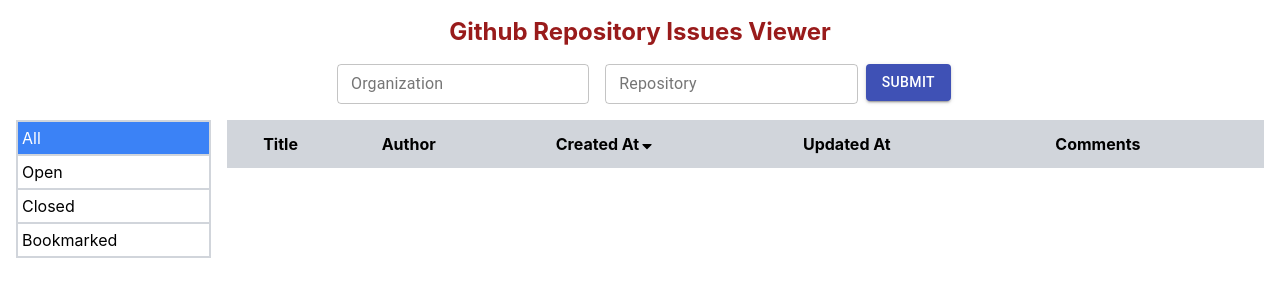
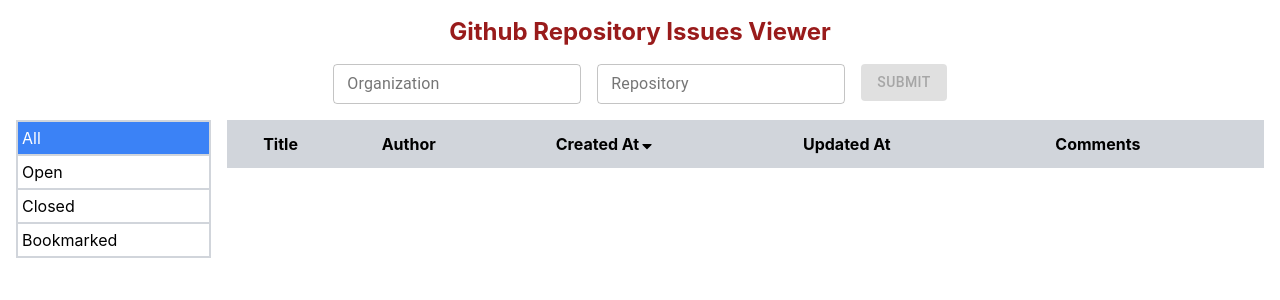
Before and after one commit to alobikov/github-issues, a React (Create React App) app: page / in a window 1280 px wide. Shown: the top 300 px of the page. Built offline with nearby package versions, Linux system fonts and the light colour scheme.

Commit message:
add validation to InputForm

```diff
--- a/src/App.tsx
+++ b/src/App.tsx
@@ -5,14 +5,13 @@
 import { TableBody } from "./components/TableBody";
 import { Paginator } from "./components/Paginator";
 import { IssueDataFromServer } from "./types/issue";
-import { OrgRepoInputForm } from "./components/OrgRepoInputForm";
 import { getIssues, getIssuesByIds, IRepository } from "./services/issuesData";
 import { PAGE_SIZE } from "./config/appSettings";
 import { sortBy } from "./utils/sort";
 import { BookmarksType } from "./types/types";
 import { LinearProgress } from "@material-ui/core";
-import { FaLessThanEqual } from "react-icons/fa";
 import { loadFromStorage, saveToStorage } from "./services/localStorage";
+import { InputForm } from "./components/InputForm";
 
 const filterGroupItems = [
   { title: "All", state: "all" },
@@ -162,7 +161,7 @@
           Github Repository Issues Viewer
         </h1>
       </header>
-      <OrgRepoInputForm onChange={handleRepoInput} disabled={loading} />
+      <InputForm onChange={handleRepoInput} disabled={loading} />
       <div className="grid grid-cols-12 gap-4">
         <div className="col-span-2">
           <ListGroup
--- /dev/null
+++ b/src/components/InputForm.tsx
@@ -0,0 +1,65 @@
+import { TextField, Button } from "@material-ui/core";
+import { useFormControls } from "../utils/hooks";
+
+interface OrgRepoInputFormProps {
+  disabled: boolean;
+  onChange({ repo, org }: { repo: string; org: string }): void;
+}
+
+const inputFieldValues = [
+  {
+    name: "org",
+    label: "Organization",
+    id: "org",
+  },
+  {
+    name: "repo",
+    label: "Repository",
+    id: "repo",
+  },
+];
+
+export const InputForm = ({ onChange, disabled }: OrgRepoInputFormProps) => {
+  const { values, handleInputValue, handleFormSubmit, formIsValid, errors } =
+    useFormControls();
+
+  const handleSubmit = (event: React.SyntheticEvent) => {
+    event.preventDefault();
+    onChange(values);
+  };
+
+  return (
+    <div className="flex justify-center mb-4">
+      <form onSubmit={handleSubmit} className="flex gap-4">
+        {inputFieldValues.map((inputFieldValue, index) => {
+          return (
+            <TextField
+              key={index}
+              variant="outlined"
+              size="small"
+              onBlur={handleInputValue}
+              onChange={handleInputValue}
+              name={inputFieldValue.name}
+              label={inputFieldValue.label}
+              autoComplete="none"
+              {...(errors[inputFieldValue.name] && {
+                error: true,
+                helperText: errors[inputFieldValue.name],
+              })}
+            />
+          );
+        })}
+        <div>
+          <Button
+            type="submit"
+            variant="contained"
+            color="primary"
+            disabled={!formIsValid() || disabled}
+          >
+            Submit
+          </Button>
+        </div>
+      </form>
+    </div>
+  );
+};
--- a/src/components/OrgRepoInputForm.tsx
+++ /dev/null
@@ -1,85 +0,0 @@
-import React from "react";
-import { createStyles, makeStyles, Theme } from "@material-ui/core/styles";
-import { TextField, Button } from "@material-ui/core";
-
-interface OrgRepoInputFormProps {
-  disabled: boolean;
-  onChange({ repo, org }: { repo: string; org: string }): void;
-}
-
-const useStyles = makeStyles((theme: Theme) =>
-  createStyles({
-    root: {
-      display: "flex",
-      flexWrap: "wrap",
-      justifyContent: "center",
-      paddingBottom: theme.spacing(2),
-    },
-    textField: {
-      marginLeft: theme.spacing(1),
-      marginRight: theme.spacing(1),
-      width: "25ch",
-    },
-  })
-);
-
-export const OrgRepoInputForm = ({
-  onChange,
-  disabled,
-}: OrgRepoInputFormProps) => {
-  const classes = useStyles();
-  const [input, setInput] = React.useState({ repo: "", org: "" });
-
-  const handleSubmit = (event: React.SyntheticEvent) => {
-    event.preventDefault();
-    console.log("submit");
-    onChange(input);
-  };
-
-  const handleChange = (event: React.ChangeEvent<HTMLInputElement>) => {
-    setInput({ ...input, [event.target.id]: event.target.value });
-  };
-
-  return (
-    <>
-      <div className={classes.root}>
-        <form
-          onSubmit={handleSubmit}
-          className=""
-          noValidate
-          autoComplete="off"
-        >
-          <TextField
-            id="org"
-            label="Organization"
-            variant="outlined"
-            size="small"
-            className={classes.textField}
-            onChange={handleChange}
-            value={input.org}
-          />
-          <TextField
-            id="repo"
-            label="Repository"
-            variant="outlined"
-            size="small"
-            className={classes.textField}
-            onChange={handleChange}
-            value={input.repo}
-          />
-          <Button
-            type="submit"
-            variant="contained"
-            color="primary"
-            disabled={disabled}
-          >
-            Submit
-          </Button>
-        </form>
-      </div>
-      {/* <div className="text-red-500 text-sm text-center">
-        Both repository and organization names needed!
-      </div> */}
-    </>
-  );
-};
--- /dev/null
+++ b/src/utils/hooks.ts
@@ -0,0 +1,60 @@
+import { useState } from "react";
+
+const initialFormValues = {
+  org: "",
+  repo: "",
+};
+
+export const useFormControls = () => {
+  const [values, setValues] = useState(initialFormValues);
+  const [errors, setErrors] = useState({} as any);
+
+  const validate: any = (fieldValues = values) => {
+    let temp: any = { ...errors };
+
+    if ("org" in fieldValues)
+      temp.org = fieldValues.org ? "" : "This field is required.";
+
+    if ("repo" in fieldValues)
+      temp.repo = fieldValues.repo ? "" : "This field is required.";
+
+    setErrors({
+      ...temp,
+    });
+  };
+
+  const handleInputValue = (e: any) => {
+    const { name, value } = e.target;
+    setValues({
+      ...values,
+      [name]: value,
+    });
+    validate({ [name]: value });
+  };
+
+  const formIsValid = (fieldValues = values) => {
+    const isValid =
+      fieldValues.org &&
+      fieldValues.repo &&
+      Object.values(errors).every((x) => x === "");
+
+    return isValid;
+  };
+
+  const handleFormSubmit = (e: any) => {
+    e.preventDefault();
+    const isValid =
+      Object.values(errors).every((x) => x === "") && formIsValid();
+    if (isValid) {
+      console.log(values);
+    }
+  };
+
+  return {
+    values,
+    errors,
+    handleInputValue,
+    handleFormSubmit,
+    formIsValid,
+  };
+};
```
